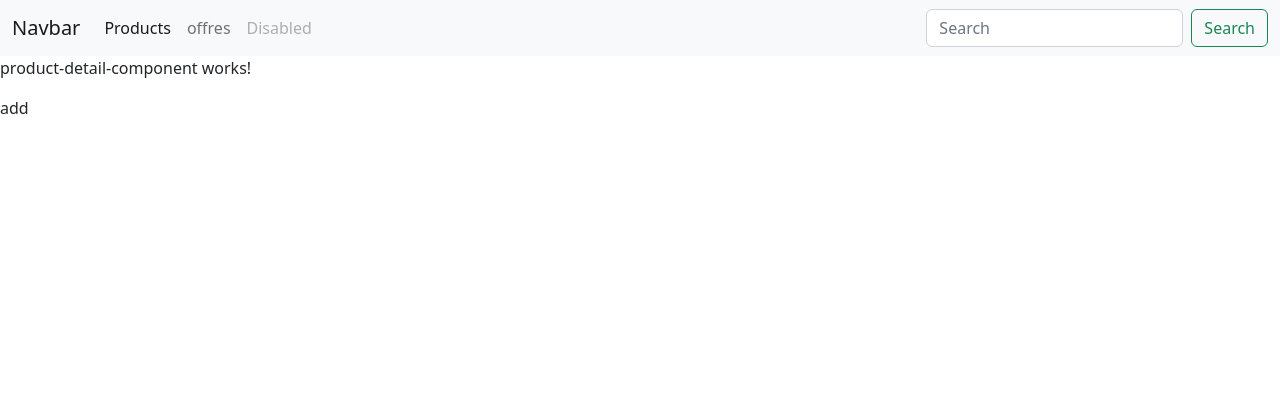
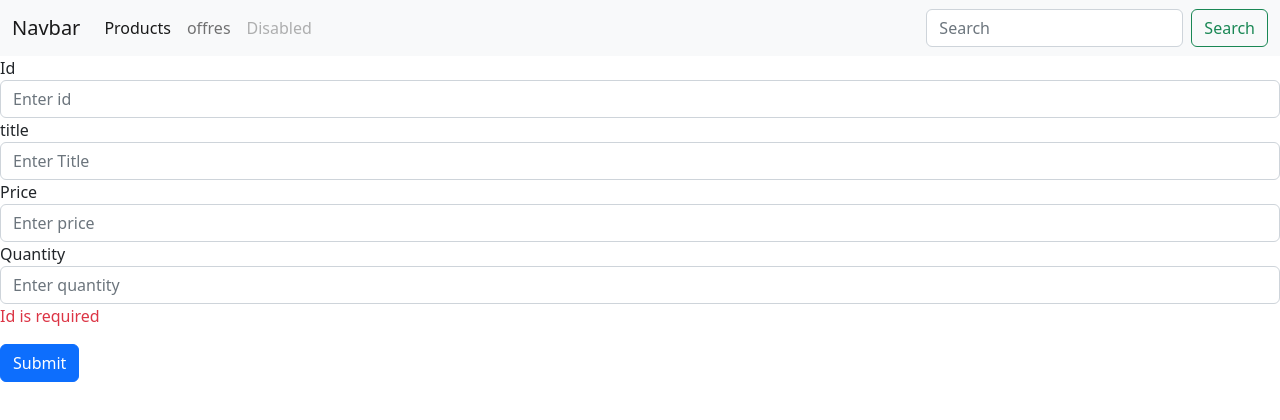
Before and after one commit to mahdi221B/Angular-E-CommerceWebSite, an Angular app: page /products/add in a window 1280 px wide. Shown: the top 420 px of the page. Built offline with nearby package versions, Linux system fonts and the light colour scheme.

Commit message:
Workshop 3.0

```diff
--- /dev/null
+++ b/src/app/add-product/add-product.component.html
@@ -0,0 +1,29 @@
+
+<form #f="ngForm">
+    <div class="form-group">
+        <label for="id">Id</label>
+        <input type="text" class="form-control" name="id" placeholder="Enter id" [(ngModel)]="product.id" required minlength="1" #test="ngModel">
+      </div>
+    <div class="form-group">
+      <label for="title">title</label>
+      <input type="text" class="form-control" name="title" placeholder="Enter Title" [(ngModel)]="product.title">
+    </div>
+    <div class="form-group">
+      <label for="price">Price</label>
+      <input type="text price" class="form-control" name="price" placeholder="Enter price" [(ngModel)]="product.price">
+    </div>
+    <div class="form-group">
+        <label for="quantity">Quantity</label>
+        <input type="text" class="form-control" name="quantity" placeholder="Enter quantity" [(ngModel)]="product.quantity">
+    </div>
+
+  <div *ngIf="test.errors?.['required']" >
+    <p class="text-danger">Id is required</p>
+</div>
+    <button type="submit" class="btn btn-primary" [disabled]="f.invalid == null">Submit</button>
+  </form>
+
+{{product.id}}
+{{product.title}}
+{{product.price}}
+{{product.quantity}}
--- /dev/null
+++ b/src/app/add-product/add-product.component.ts
@@ -0,0 +1,17 @@
+import { Component, OnInit } from '@angular/core';
+//Added
+import { Products } from '../core/model/products';
+@Component({
+  selector: 'app-add-product',
+  templateUrl: './add-product.component.html',
+  styleUrls: ['./add-product.component.css']
+})
+export class AddProductComponent implements OnInit {
+  product!:Products;
+  constructor() { }
+
+  ngOnInit(): void {
+    this.product = new Products();
+  }
+
+}
--- a/src/app/app-routing.module.ts
+++ b/src/app/app-routing.module.ts
@@ -1,5 +1,6 @@
 import { NgModule } from '@angular/core';
 import { RouterModule, Routes } from '@angular/router';
+import { AddProductComponent } from './add-product/add-product.component';
 import { HomeComponent } from './home/home.component';
 import { NotFoundComponent } from './not-found/not-found.component';
 import { OffresEmploiComponentComponent } from './offres-emploi-component/offres-emploi-component.component';
@@ -10,7 +11,8 @@ const routes: Routes = [
   {path:'',redirectTo:'home',pathMatch:'full'},
   {path:'home',component:HomeComponent},
   {path:'products',component:ProductsComponent},
-  { path: 'products/:id', component: ProductDetailComponentComponent},
+  {path:'products/add',component:AddProductComponent},
+  {path: 'products/:id', component: ProductDetailComponentComponent},
   {path:'offres',component:OffresEmploiComponentComponent},
   {path:'**',component:NotFoundComponent},
 ];
--- a/src/app/app.module.ts
+++ b/src/app/app.module.ts
@@ -11,6 +11,7 @@ import { NavBarComponent } from './nav-bar/nav-bar.component';
 import { NotFoundComponent } from './not-found/not-found.component';
 import { HomeComponent } from './home/home.component';
 import { ProductDetailComponentComponent } from './product-detail-component/product-detail-component.component';
+import { AddProductComponent } from './add-product/add-product.component';
 
 @NgModule({
   declarations: [
@@ -21,7 +22,8 @@ import { ProductDetailComponentComponent } from './product-detail-component/prod
     NavBarComponent,
     NotFoundComponent,
     HomeComponent,
-    ProductDetailComponentComponent
+    ProductDetailComponentComponent,
+    AddProductComponent
   ],
   imports: [
     BrowserModule,
--- a/src/app/not-found/not-found.component.html
+++ b/src/app/not-found/not-found.component.html
@@ -1,4 +1,3 @@
-
     <div class="d-flex align-items-center justify-content-center vh-100 bg-primary">
         <h1 class="display-1 fw-bold text-white">404</h1>
     </div>
--- a/src/app/product-detail-component/product-detail-component.component.ts
+++ b/src/app/product-detail-component/product-detail-component.component.ts
@@ -13,5 +13,4 @@ export class ProductDetailComponentComponent implements OnInit {
   ngOnInit(): void {
     this.id= this.route.snapshot.params['id'];
   }
-
 }
--- a/src/app/products/products.component.css
+++ b/src/app/products/products.component.css
@@ -0,0 +1,3 @@
+.price {
+    background-color: blue;
+}
--- a/src/app/products/products.component.html
+++ b/src/app/products/products.component.html
@@ -16,6 +16,7 @@
     </tr>
 </table> -->
 <h1>{{message}}</h1>
+<button class="btn btn-info" [routerLink]="['/products/add']"> Add Product</button>
 <input type="number" name="price" [(ngModel)]="priceMax">
 <div class="container mt-5">
     <h3 class="text-center">Our Products</h3>
--- a/src/app/products/products.component.ts
+++ b/src/app/products/products.component.ts
@@ -1,4 +1,5 @@
 import { Component, OnInit } from '@angular/core';
+//Added
 import { Products } from '../core/model/products';
 
 @Component({
```
Also changed, not shown: src/app/add-product/add-product.component.css (added), 1 other file (tests, documents, lock files or other folders).
